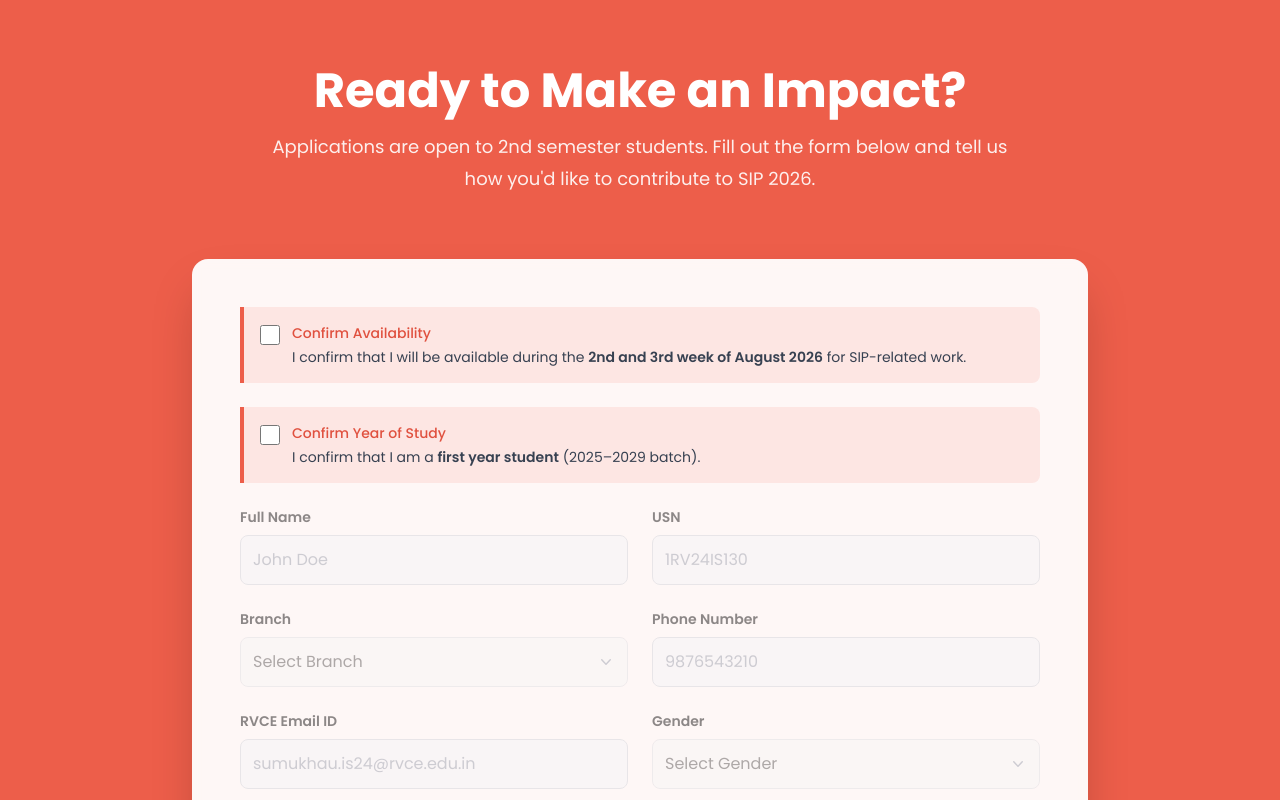
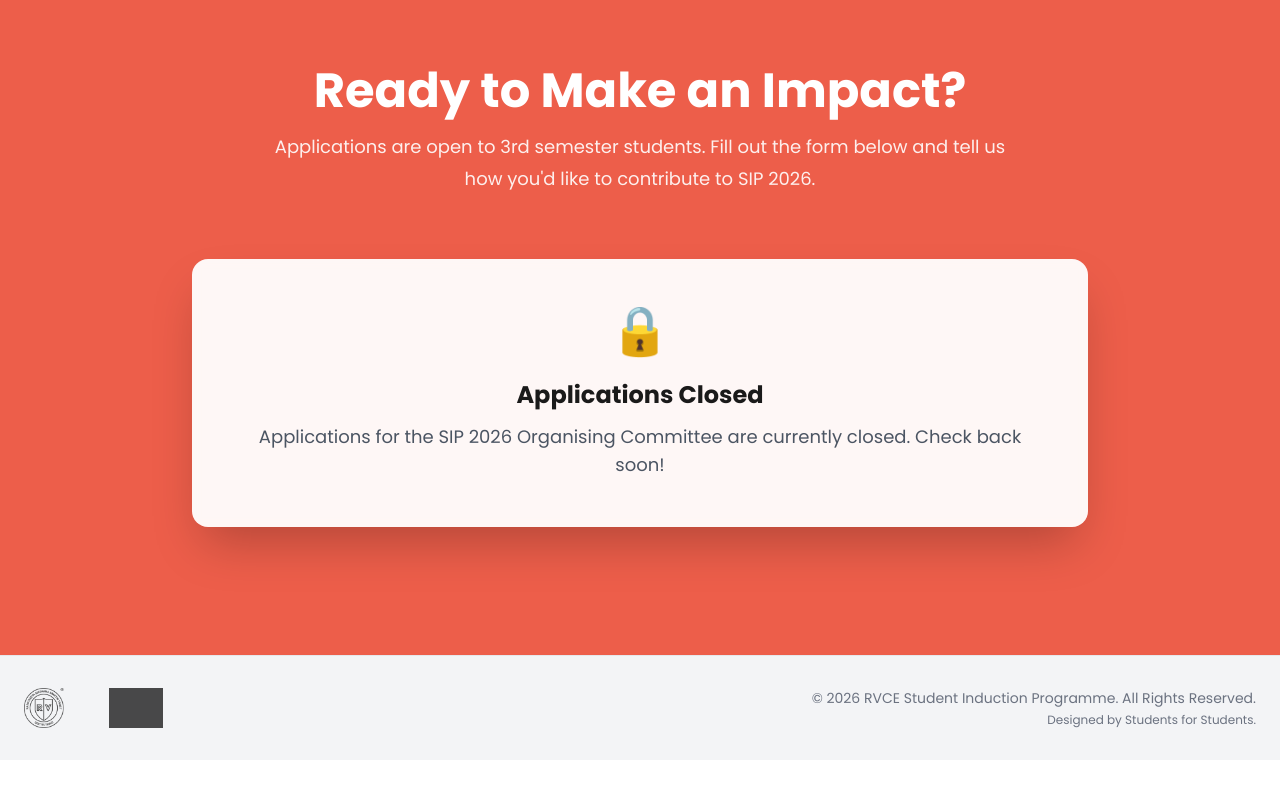
Before and after one commit to overclocked-2124/SIP_Volunteer_Website, a React (Vite) app: page / in a window 1280 px wide. Shown: the part 2820-3620 px from the top of the page. After the commit the page ends 3580 px from the top, so only its background shows below. Built offline with nearby package versions, Linux system fonts and the light colour scheme; grey boxes are pictures that could not be loaded.

Commit message:
closed the form

```diff
--- a/src/components/CtaSection.tsx
+++ b/src/components/CtaSection.tsx
@@ -348,13 +348,21 @@ const CtaSection = () => {
                 <div className="text-center max-w-3xl mx-auto mb-16">
                     <h2 className="text-4xl md:text-5xl font-bold">Ready to Make an Impact?</h2>
                     <p className="mt-4 opacity-90 text-lg leading-8">
-                        Applications are open to 2nd semester students. Fill out the form below and tell us how you'd like to contribute to SIP 2026.
+                        Applications are open to 3rd semester students. Fill out the form below and tell us how you'd like to contribute to SIP 2026.
                     </p>
                 </div>
 
                 <div className="max-w-4xl mx-auto">
+                    <div className="bg-white/95 backdrop-blur-sm text-base-text rounded-2xl p-8 sm:p-12 text-center shadow-2xl">
+                        <div className="text-5xl mb-6">🔒</div>
+                        <h3 className="text-2xl font-bold mb-3">Applications Closed</h3>
+                        <p className="text-gray-600 text-lg">Applications for the SIP 2026 Organising Committee are currently closed. Check back soon!</p>
+                    </div>
+                </div>
+
+                {/* <div className="max-w-4xl mx-auto">
                     <RegistrationForm />
-                </div>
+                </div> */}
             </div>
         </section>
     );
```
